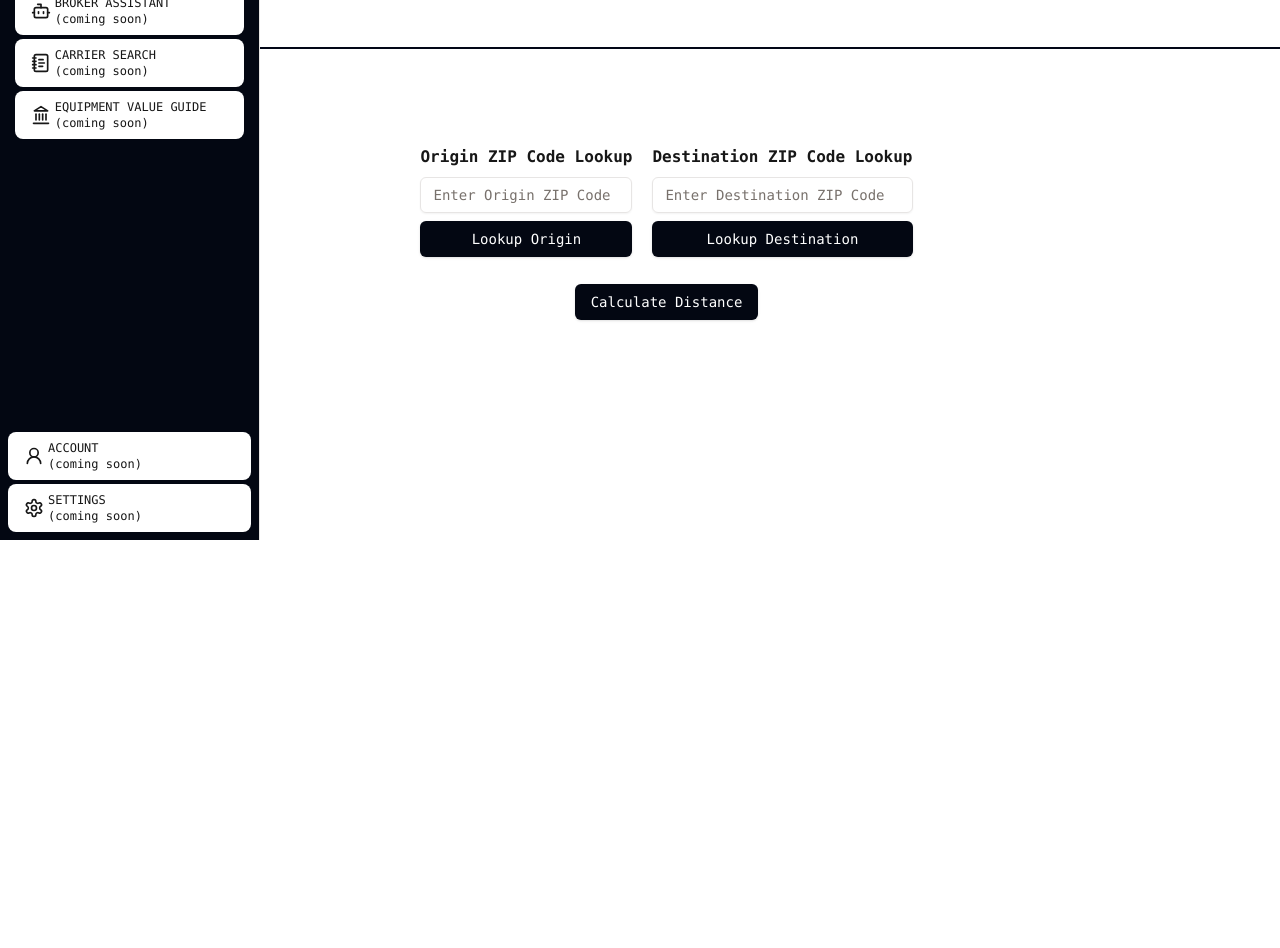
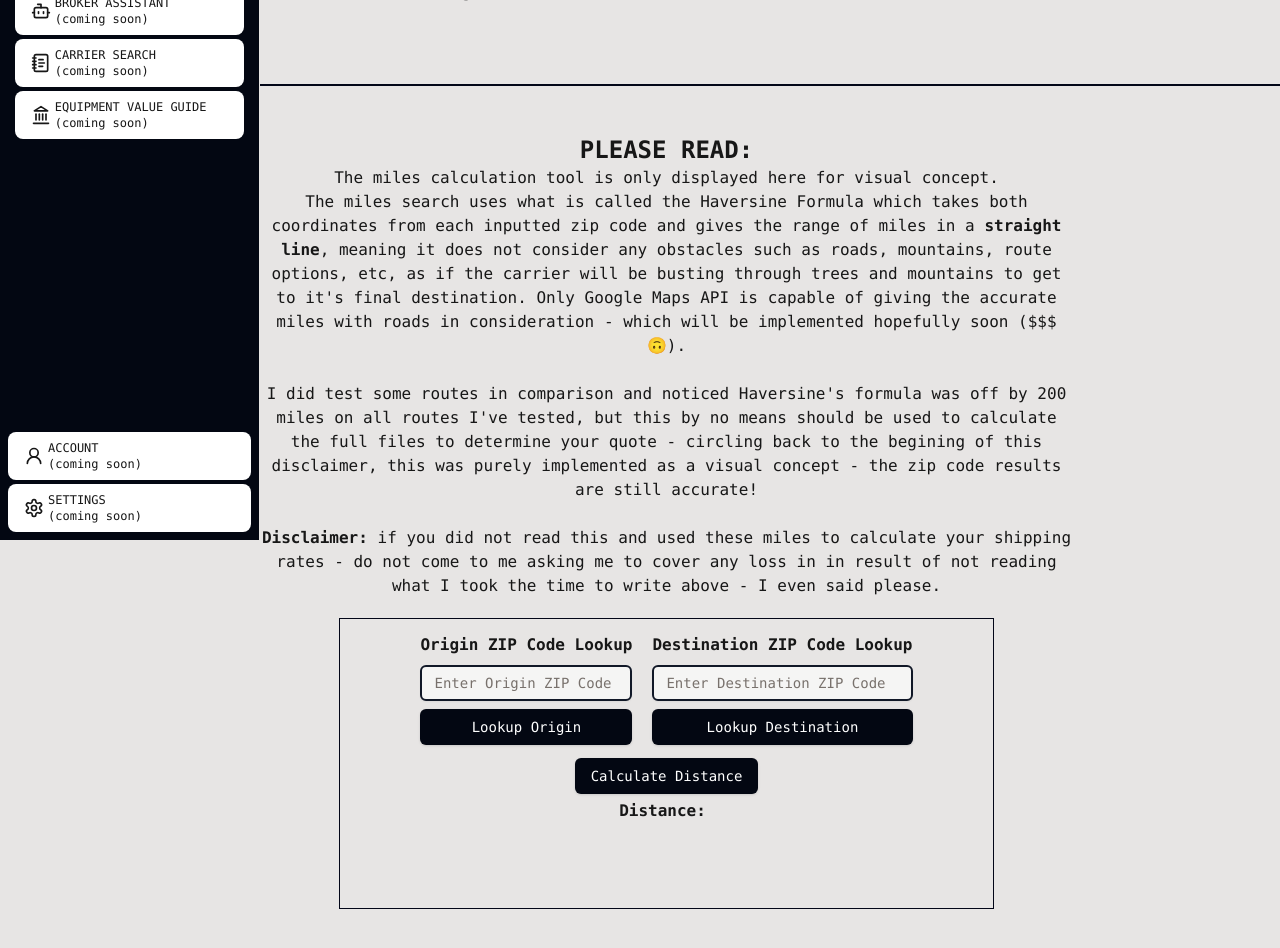
Before and after one commit to adamn1225/quote-tools, a Next.js app: page /tools in a window 1280 px wide. Shown: the part 260-1208 px from the top of the page. Before the commit the page ends 800 px from the top, so only its background shows below. Built offline with nearby package versions, Linux system fonts and the light colour scheme.

Commit message:
disclaimers

```diff
--- a/src/app/equipment-directory/page.tsx
+++ b/src/app/equipment-directory/page.tsx
@@ -8,7 +8,7 @@ const EquipmentDirectory: React.FC = () => {
     return (
         <div className="grid grid-rows-2 h-full justify-items-center items-start w-full pl-[53px]">
             <Aside />
-            <div className='absolute top-24'>
+            <div className='absolute top-16 w-2/3'>
                 <DimensionSearch />
                 </div>
         </div>
--- a/src/app/globals.css
+++ b/src/app/globals.css
@@ -3,7 +3,7 @@
 @tailwind utilities;
 
 :root {
-  --background: #ffffff;
+  @apply bg-stone-200;
   --foreground: #171717;
 }
 
@@ -69,3 +69,10 @@ p, h1, h2, h3, h4, h5, h6, a, li, span, button, div, input, textarea {
 .dark-button:hover {
   @apply bg-gray-900;
 }
+
+input {
+  @apply bg-muted !important;
+  @apply text-gray-900;
+  @apply border-2 !important;
+  @apply border-gray-900 !important;
+}
--- a/src/app/tools/page.tsx
+++ b/src/app/tools/page.tsx
@@ -10,13 +10,18 @@ const Calculators: React.FC = () => {
     return (
         <div className="flex flex-col gap-2 h-screen justify-items-center items-start w-full pl-[53px]">
             <Aside />
-            <div className='flex w-screen h-1/3 justify-center items-center gap-12'>
-                <KmToMiles />
-                <TonsToLbs />
-                <MetersToFeetInchesConverter />
-                <MmToFeetInchesConverter />
+            <div className='flex flex-col w-screen h-1/3 justify-between items-center mb-24 mt-4'>
+                <div>
+                    <h1 className="font-bold text-2xl">All-In-One Metrics to Imperial</h1>
+                </div>
+                <div className='flex w-screen h-1/3 justify-center items-center gap-12'>
+                    <KmToMiles />
+                    <TonsToLbs />
+                    <MetersToFeetInchesConverter />
+                    <MmToFeetInchesConverter />
+               </div>
             </div>
-            <div className="flex items-center justify-center w-full pt-24 mt-6 border-t-2 border-slate-950">
+            <div className="flex items-center justify-center w-full pt-12 mt-6 border-t-2 border-slate-950 mb-24">
                 <ZipCodeLookup />
             </div>
         </div>
--- a/src/components/DimensionSearch.tsx
+++ b/src/components/DimensionSearch.tsx
@@ -99,8 +99,10 @@ const DimensionSearch: React.FC = () => {
 
     return (
         <div className="p-4 flex flex-col justify-center items-center">
-            <h1 className="text-2xl font-bold mb-4 text-center">Equipment Dimension Search</h1>
-            <div className='flex gap-4'>
+            <h1 className="text-2xl font-bold mb-4 text-center">Equipment Dimension Search/Directory</h1>
+            <h2 className="text-xl font-medium mb-4 text-center">More comprehensive data (wheelbase, track lengths, illustrations/images (not as soon), etc.) coming soon. As always - just as if you're looking up dimensions from another during a google search, it is always better to ask the client for dimensions/images. <br /><br /> The current dimensions provided is surface leveled (current source - pulled from \/er1-tread) - so the dimensions are the "shipping heights, width, length, and weight" - I have been scraping data lately straight from the manufacturers - so more data coming soon.</h2>
+            <p className='flex gap-2'><strong>Disclaimer:</strong> to say this nicely- you wouldn't be calling ritchie or lectura for inaccurate information asking them to cover losses on your rip. It's always better to get the dimensions from the shipper regardless of your resources.</p>
+            <div className='flex gap-4 mt-12'>
                 <DropdownMenu>
                     <DropdownMenuTrigger asChild>
                         <div className="relative mb-4 w-full">
@@ -110,7 +112,7 @@ const DimensionSearch: React.FC = () => {
                                 value={inputValue}
                                 onChange={(e) => setInputValue(e.target.value)}
                                 placeholder="Select Manufacturer"
-                                className="pl-10"
+                                className="pl-10 bg-muted-200"
                             />
                         </div>
                     </DropdownMenuTrigger>
--- a/src/components/ZipCodeLookup.tsx
+++ b/src/components/ZipCodeLookup.tsx
@@ -5,11 +5,13 @@ import { Input } from "@/components/ui/input";
 
 
 const ZipCodeLookup: React.FC = () => {
-    const [origin, setOrigin] = useState<string>('');
-    const [destination, setDestination] = useState<string>('');
-    const [originInfo, setOriginInfo] = useState<string>('');
-    const [destinationInfo, setDestinationInfo] = useState<string>('');
-    const [distanceInfo, setDistanceInfo] = useState<string>('');
+    const [origin, setOrigin] = useState('');
+    const [destination, setDestination] = useState('');
+    const [originInfo, setOriginInfo] = useState('');
+    const [destinationInfo, setDestinationInfo] = useState('');
+    const [distanceInfo, setDistanceInfo] = useState('');
+    const [originLatLng, setOriginLatLng] = useState<{ lat: number, lng: number } | null>(null);
+    const [destinationLatLng, setDestinationLatLng] = useState<{ lat: number, lng: number } | null>(null);
 
     const lookupZipCode = async (type: 'origin' | 'destination') => {
         const zipCode = type === 'origin' ? origin : destination;
@@ -25,11 +27,19 @@ const ZipCodeLookup: React.FC = () => {
                 <p>Country: ${data.country}</p>
                 <p>State: ${data.places[0]['state']}</p>
                 <p>City: ${data.places[0]['place name']}</p>
+                <p>Latitude: ${data.places[0]['latitude']}</p>
+                <p>Longitude: ${data.places[0]['longitude']}</p>
             `;
+            const latLng = {
+                lat: parseFloat(data.places[0]['latitude']),
+                lng: parseFloat(data.places[0]['longitude']),
+            };
             if (type === 'origin') {
                 setOriginInfo(info);
+                setOriginLatLng(latLng);
             } else {
                 setDestinationInfo(info);
+                setDestinationLatLng(latLng);
             }
         } catch (error) {
             const errorMessage = `<p>Error: ${(error as Error).message}</p>`;
@@ -41,24 +51,18 @@ const ZipCodeLookup: React.FC = () => {
         }
     };
 
+    const toRadians = (degrees: number) => {
+        return degrees * (Math.PI / 180);
+    };
+
     const calculateDistance = () => {
-        const originLatElement = document.getElementById('originLat') as HTMLInputElement | null;
-        const originLngElement = document.getElementById('originLng') as HTMLInputElement | null;
-        const destinationLatElement = document.getElementById('destinationLat') as HTMLInputElement | null;
-        const destinationLngElement = document.getElementById('destinationLng') as HTMLInputElement | null;
-
-        const originLat = parseFloat(originLatElement?.value ?? '');
-        const originLng = parseFloat(originLngElement?.value ?? '');
-        const destinationLat = parseFloat(destinationLatElement?.value ?? '');
-        const destinationLng = parseFloat(destinationLngElement?.value ?? '');
-
-        if (isNaN(originLat) || isNaN(originLng) || isNaN(destinationLat) || isNaN(destinationLng)) {
-            const distanceInfoElement = document.getElementById('distanceInfo');
-            if (distanceInfoElement) {
-                distanceInfoElement.innerHTML = '<p>Please lookup both ZIP codes first.</p>';
-            }
+        if (!originLatLng || !destinationLatLng) {
+            setDistanceInfo('<p>Please lookup both ZIP codes first.</p>');
             return;
         }
+
+        const { lat: originLat, lng: originLng } = originLatLng;
+        const { lat: destinationLat, lng: destinationLng } = destinationLatLng;
 
         const R = 6371; // Radius of the Earth in kilometers
         const dLat = toRadians(destinationLat - originLat);
@@ -70,19 +74,17 @@ const ZipCodeLookup: React.FC = () => {
         const distanceKm = R * c; // Distance in kilometers
         const distanceMiles = distanceKm * 0.621371; // Convert kilometers to miles
 
-        const distanceInfoElement = document.getElementById('distanceInfo');
-        if (distanceInfoElement) {
-            distanceInfoElement.innerHTML = `<p>Distance: ${distanceKm.toFixed(2)} km (${distanceMiles.toFixed(2)} miles)</p>`;
-        }
-    };
-
-    const toRadians = (degrees: number) => {
-        return degrees * (Math.PI / 180);
+        setDistanceInfo(`<p> ${distanceKm.toFixed(2)} km (${distanceMiles.toFixed(2)} miles)</p>`);
     };
 
     return (
-        <div>
-            <div style={{ display: 'flex', gap: '20px', justifyContent: 'start', alignItems: 'start' }}>
+        <div className='flex flex-col justify-center items-center text-center w-2/3 mb-20'>
+            <h2><strong className='text-2xl'>PLEASE READ:</strong> </h2><h3 className='font-medium text-md'>The miles calculation tool is only displayed here for visual concept. <br />The miles search uses what is called the Haversine Formula which takes both coordinates from each inputted zip code and gives the range of miles in a <strong>straight line</strong>, meaning it does not consider any obstacles such as roads, mountains, route options, etc, as if the carrier will be busting through trees and mountains to get to it's final destination. Only Google Maps API is capable of giving the accurate miles with roads in consideration - which will be implemented hopefully soon ($$$ &#128579;).</h3><br />
+            <h4 className='text-md'>I did test some routes in comparison and noticed Haversine's formula was off by 200 miles on all routes I've tested, but this by no means should be used to calculate the full files to determine your quote - circling back to the begining of this disclaimer, this was purely implemented as a visual concept - the zip code results are still accurate!</h4><br />
+            <p><strong>Disclaimer:</strong> if you did not read this and used these miles to calculate your shipping rates - do not come to me asking me to cover any loss in in result of not reading what I took the time to write above - I even said please.</p>
+            <div className='border border-slate-950 border-spacing-9, px-20 pb-20 mt-5'>
+                <div style={{ display: 'flex', gap: '20px', justifyContent: 'start', alignItems: 'start', marginTop: '14px', }}>
+
                     <div className='flex flex-col gap-2'>
                         <h2 className='font-bold'>Origin ZIP Code Lookup</h2>
                         <Input type="text" id="origin" value={origin} onChange={(e) => setOrigin(e.target.value)} placeholder="Enter Origin ZIP Code" />
@@ -96,9 +98,10 @@ const ZipCodeLookup: React.FC = () => {
                         <div dangerouslySetInnerHTML={{ __html: destinationInfo }}></div>
                     </div>
                 </div>
-            <div style={{ display: 'flex', alignItems: 'center', justifyContent: 'center', height: '75px' }}>
+                <div style={{ gap: '5px', display: 'flex', flexDirection: 'column', alignItems: 'center', justifyContent: 'center', height: '75px' }}>
                     <Button className='dark-button' onClick={calculateDistance}>Calculate Distance</Button>
-                <div dangerouslySetInnerHTML={{ __html: distanceInfo }}></div>
+                    <p className="flex gap-2"><span className='font-bold text-md'>Distance:</span><div dangerouslySetInnerHTML={{ __html: distanceInfo }}></div></p>
+                </div>
             </div>
         </div>
     );
```
Also changed, not shown: src/app/api/search/chat.mjs (added, +15 -0 lines). Lines whose indentation alone changed are shown as unchanged.
